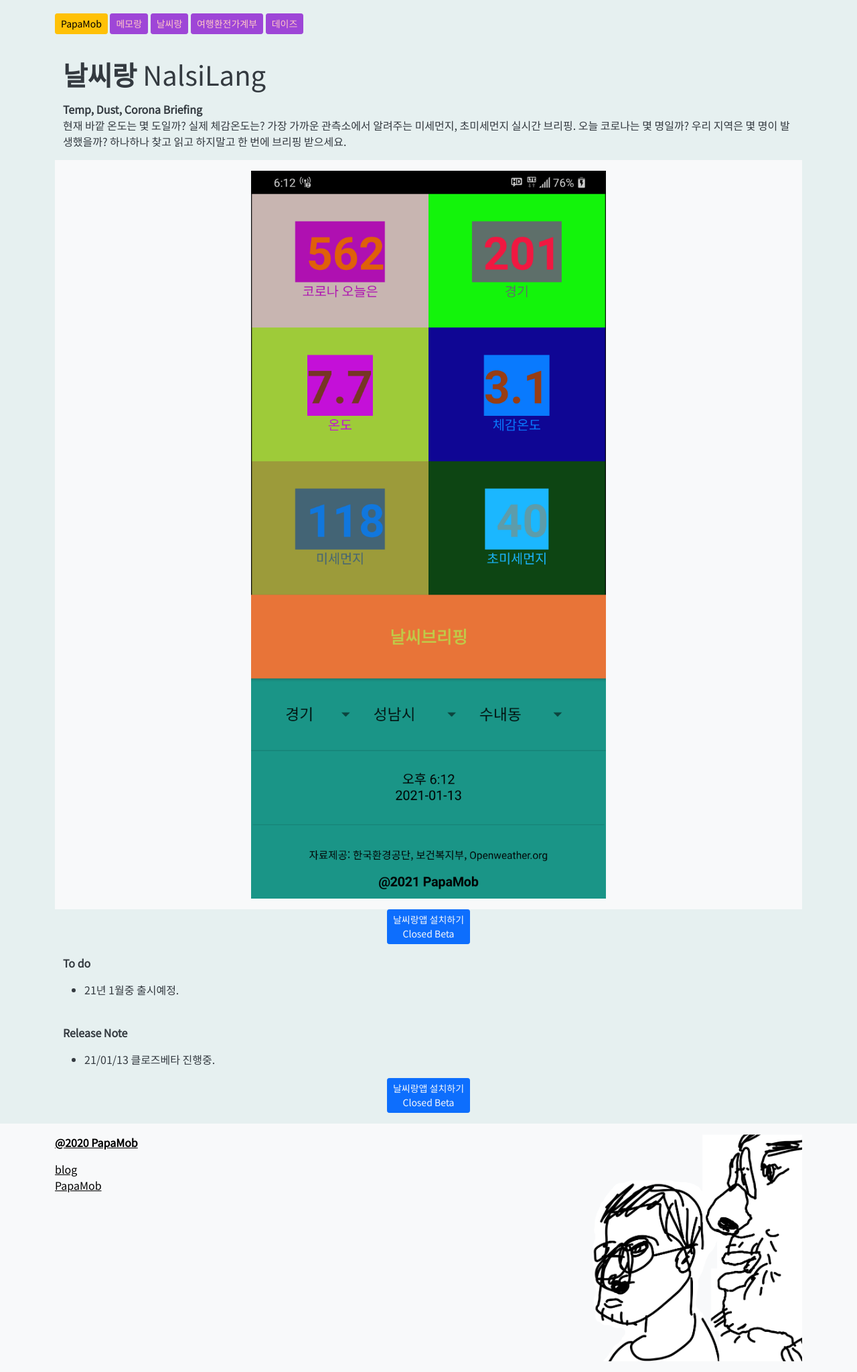
After one commit to bobnorigun/memoir, a Django app: page /app_nalsilang/ in a window 1280 px wide. The commit adds this page. Shown: the whole page at 67% size. Run offline with Django 3.2, Linux system fonts and the light colour scheme; some libraries are stand-ins or nearby versions.

Commit message:
nalsilang
app description added

```diff
--- a/blog/templates/blog/base_event.html
+++ b/blog/templates/blog/base_event.html
@@ -20,6 +20,7 @@
             <div class="btn-add">
               <a href="{% url 'post_list' %}"><button type="button" class="btn btn-warning btn-sm">PapaMob</button></a>
                 <a href="{% url 'post_app_memolang' %}"><button type="button" class="btn btn-primary btn-sm">메모랑</button></a>
+                <a href="{% url 'post_app_nalsilang' %}"><button type="button" class="btn btn-primary btn-sm">날씨랑</button></a>
                 <a href="{% url 'post_event' %}"><button type="button" class="btn btn-primary btn-sm">여행환전가계부</button></a>
                 <a href="{% url 'post_app_later' %}"><button type="button" class="btn btn-primary btn-sm">데이즈</button></a>
             </div>
--- /dev/null
+++ b/blog/templates/blog/post_app_nalsilang.html
@@ -0,0 +1,90 @@
+{% extends 'blog/base_event.html' %}
+
+{% block content %}
+
+
+    <div class="container">
+      <div class="post">
+
+      </div>
+      <div class="post">
+        <h1><b>날씨랑</b> NalsiLang</h1>
+      </div>
+
+      <div class="post">
+        <b>Temp, Dust, Corona Briefing</b><br>
+        현재 바깥 온도는 몇 도일까? 실제 체감온도는? 가장 가까운 관측소에서 알려주는 미세먼지, 초미세먼지 실시간 브리핑. 오늘 코로나는 몇 명일까? 우리 지역은 몇 명이 발생했을까? 하나하나 찾고 읽고 하지말고 한 번에 브리핑 받으세요.
+
+      </div>
+
+      <div class="row bg-light" style="padding:1rem;" align="center">
+        <div class="col">
+          <img src="/media/images/nalsilang.png" width="50%" height="auto">
+        </div>
+      </div>
+
+      <div class="post" align="center">
+        <a href="https://play.google.com/apps/testing/appinventor.ai_bobthedesigner.nalsiLang" role="button" class="btn btn-primary btn-sm btn-block text-light">날씨랑앱 설치하기<br>Closed Beta</a>
+      </div>
+      <div class="post">
+        <h6>To do</h6>
+          <p><ul>
+            <li>21년 1월중 출시예정.</li>
+            <!-- <li>디자인 부분 개편.</li>
+            <li>검색.</li>
+            <li>한글 영어 번역.</li>
+            <li>전체 메모 갯수 표시.</li> -->
+            </ul>
+          </p>
+          &nbsp;
+          <h6>Release Note</h6>
+          <p>
+            <ul>
+            <li>21/01/13 클로즈베타 진행중.</li>
+            <!-- <li>12/8 46 색짝꿍 적용. 팁 내용 수정.</li>
+            <li>12/7 디자인 부분 개편.</li>
+            <li>12/6 디자인 부분 개편.</li>
+            <li>12/5 달력 재선택할 때 그 날짜 적용.</li>
+            <li>12/4 32자 노출제한, 나머지 ... 표시 적용.</li>
+            <li>12/3 표준해상도 기준 레이아웃 조율. 편집에서 날짜 변경하면 새글로 등록되는 오류 수정.</li>
+            <li>12/2 디자인 부분 개편.</li>
+            <li>12/1 날짜계산로직 간헐적 오류, 고침.</li>
+            <li>11/30 디자인 부분 개편.</li>
+            <li>11/26 Tip항목 추가. 오류 수정.</li>
+            <li>11/28 메모 편집기능 적용. 글자색 랜덤 적용. 7일 미만 색 변화 로직 삭제.</li>
+            <li>11/24 가까운 날짜 메모 바로가기 추가. 입력글자 제한 삭제.</li>
+            <li>11/23 최신순 나열 삭제.</li>
+            <li>11/20 레이아웃 변경. 배경색 랜덤 적용.</li>
+            <li>11/15 자료 파일저장하기 불러오기 기능 삭제.</li>
+            <li>11/14 앱 시나리오 변경, 디자인 개편 시작.</li>
+            <li>11/14 'Later' v 0.1 알파테스트 종료.</li>
+            <li>7/29 'Later'로 앱명칭 변경. 앱 심볼 적용.</li>
+            <li>7/28 'Days' v 0.1 알파테스트.</li>
+            <li>7/27 자료 파일저장하고 불러오기 기능 추가.</li>
+            <li>7/10 디자인 적용.</li>
+            <li>7/9 앱 시나리오 정리.</li>
+            <li>7/3 'Days'로 앱명칭 변경</li>
+            <li>6/21 'rePill'앱 기본형 테스트.</li>
+            <li>6/6 유통기한 관리 앱 프로젝트 시작.</li> -->
+            </ul>
+        </p>
+        </div>
+        <div class="post" align="center">
+          <a href="https://play.google.com/apps/testing/appinventor.ai_bobthedesigner.nalsiLang" role="button" class="btn btn-primary btn-sm btn-block text-light">날씨랑앱 설치하기<br>Closed Beta</a>
+        </div>
+        <p>
+
+        <script src="https://utteranc.es/client.js"
+          repo="bobnorigun/papamob_comments"
+          issue-term="pathname"
+          theme="github-light"
+          crossorigin="anonymous"
+          async>s
+        </script>
+        </p>
+
+
+
+    </div>
+
+{% endblock %}
--- a/blog/urls.py
+++ b/blog/urls.py
@@ -16,6 +16,7 @@ urlpatterns = [
     path('event/', views.post_event, name='post_event'),
     path('app_later/', views.post_app_later, name='post_app_later'),
     path('app_memolang/', views.post_app_memolang, name='post_app_memolang'),
+    path('app_nalsilang/', views.post_app_nalsilang, name='post_app_nalsilang'),
     path('post/<pk>/remove/', views.post_remove, name='post_remove'),
     path('post/<int:pk>/comment/', views.add_comment_to_post, name='add_comment_to_post'),
     path('comment/<int:pk>/approve/', views.comment_approve, name='comment_approve'),
--- a/blog/views.py
+++ b/blog/views.py
@@ -30,6 +30,10 @@ def post_event(request):
 def post_app_later(request):
     context = {"post_app_later": "active"}
     return render(request, 'blog/post_app_later.html', context)
+
+def post_app_nalsilang(request):
+    context = {"post_app_nalsilang": "active"}
+    return render(request, 'blog/post_app_nalsilang.html', context)
 
 def post_app_memolang(request):
     #메뉴 온/오프는 context로 조종.
```
Also changed, not shown: media/images/nalsilang.png (added), media/images/papamob_footer.png.
